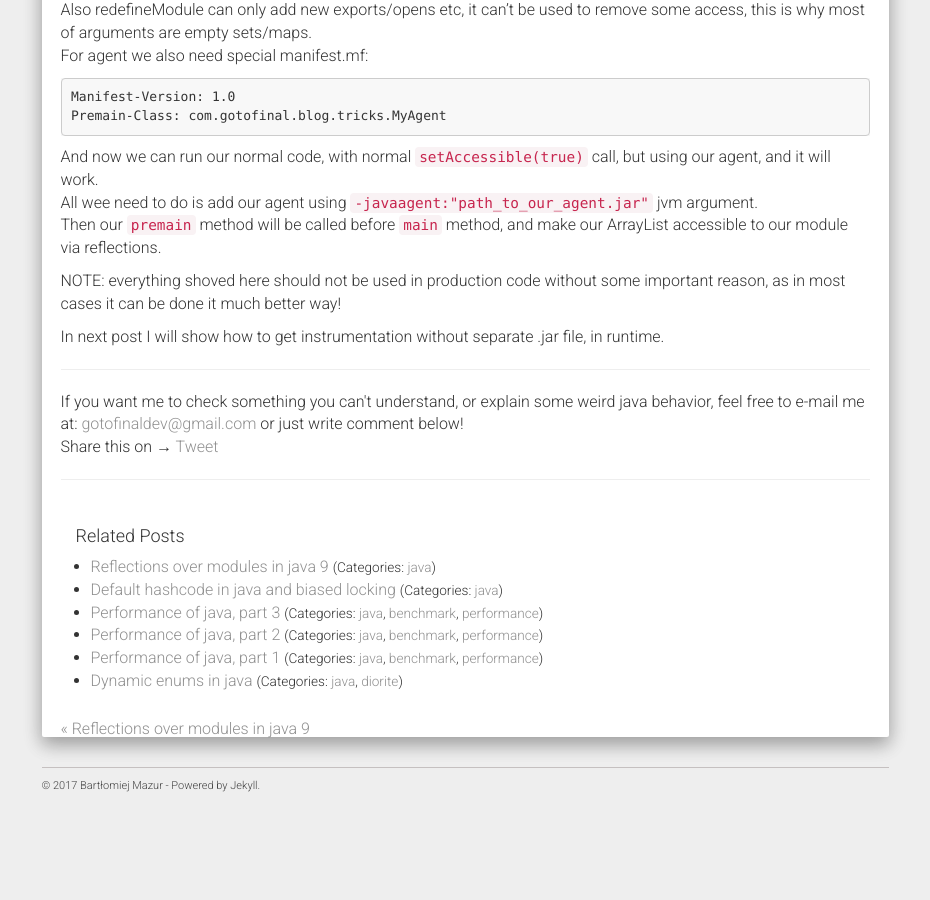
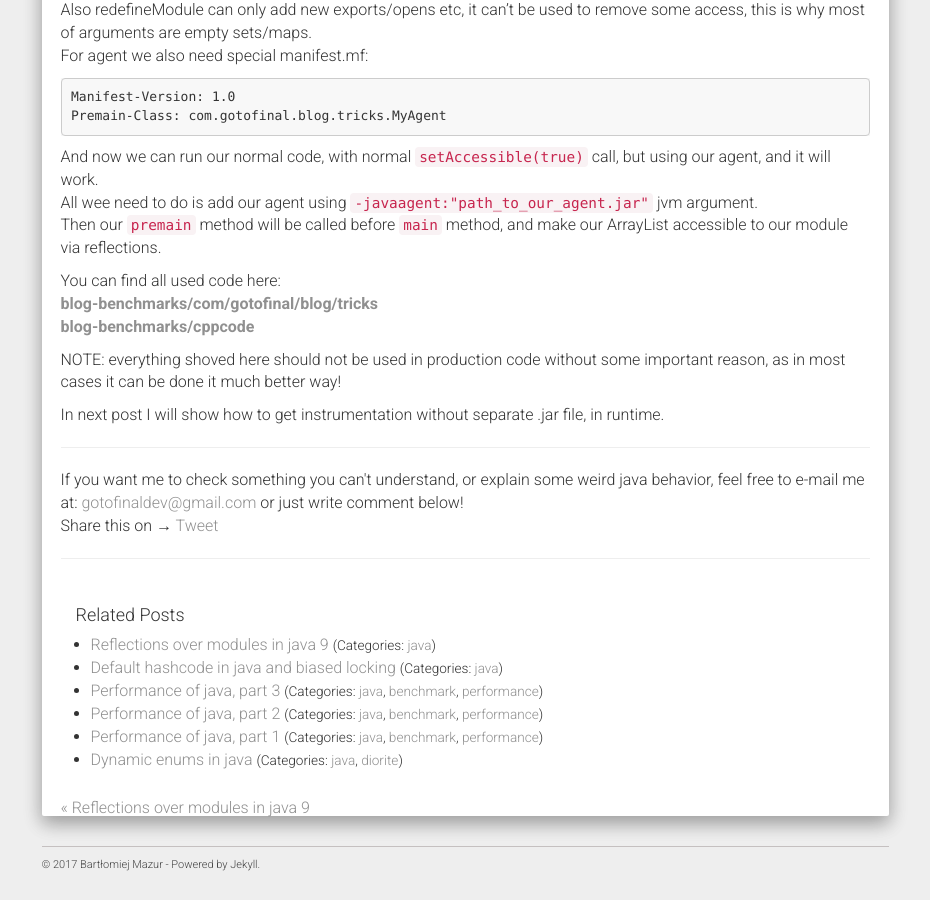
Before and after one commit to GotoFinal/blog, a Jekyll site: the page built from _posts/2017-11-27-reflections-in-java-9-part-2.md, in a window 1280 px wide and 900 px high, scrolled down 2725 px. Shown: the whole window, without its empty margins (321-1251 px from the left). Built offline with Jekyll 4.4.1, drawn with Linux system fonts in a browser that asks for light colours; nearby versions of some CDN libraries; comment, search, counter and statistics services are not loaded; before the commit the page ends 3546 px from its top, so only the background shows below that.

Commit message:
added links to code

```diff
--- a/_posts/2017-11-27-reflections-in-java-9-part-2.md
+++ b/_posts/2017-11-27-reflections-in-java-9-part-2.md
@@ -127,6 +127,10 @@ And now we can run our normal code, with normal `setAccessible(true)` call, but
 All wee need to do is add our agent using `-javaagent:"path_to_our_agent.jar"` jvm argument.
 Then our `premain` method will be called before `main` method, and make our ArrayList accessible to our module via reflections.
 
+You can find all used code here:
+[**blog-benchmarks/com/gotofinal/blog/tricks**](https://github.com/GotoFinal/blog-benchmarks/tree/master/basic/src/main/java/com/gotofinal/blog/tricks)
+[**blog-benchmarks/cppcode**](https://github.com/GotoFinal/blog-benchmarks/tree/master/basic/src/main/resources/cppcode)
+
 
 NOTE: everything shoved here should not be used in production code without some important reason, as in most cases it can be done it much better way!
 
```
